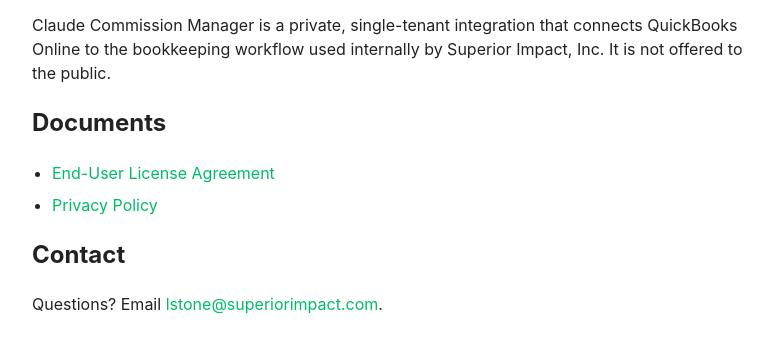
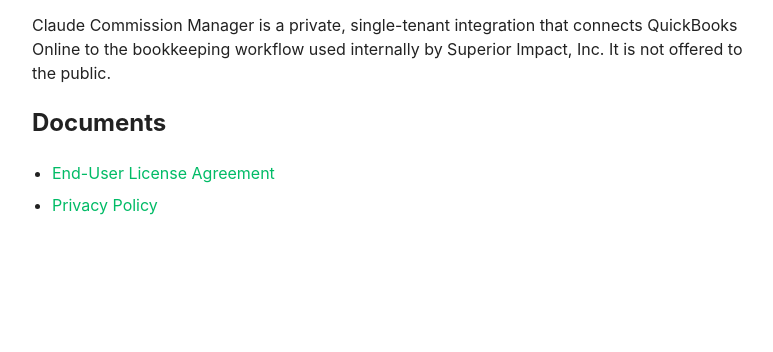
Before and after one commit to SuperiorImpact/claude-commission-manager, a plain HTML site: page index.html in a window 1280 px wide. Shown: the part 126-478 px from the top of the page, without its empty margins (248-1021 px from the left). Drawn offline with Linux system fonts and the light colour scheme.

Commit message:
Update index.html

```diff
--- a/index.html
+++ b/index.html
@@ -26,7 +26,6 @@
     <li><a href="privacy.html">Privacy Policy</a></li>
       </ul>
 
-      <h2>Contact</h2>
-      <p>Questions? Email <a href="mailto:lstone@superiorimpact.com">lstone@superiorimpact.com</a>.</p>
+
     </body>
     </html>
```
